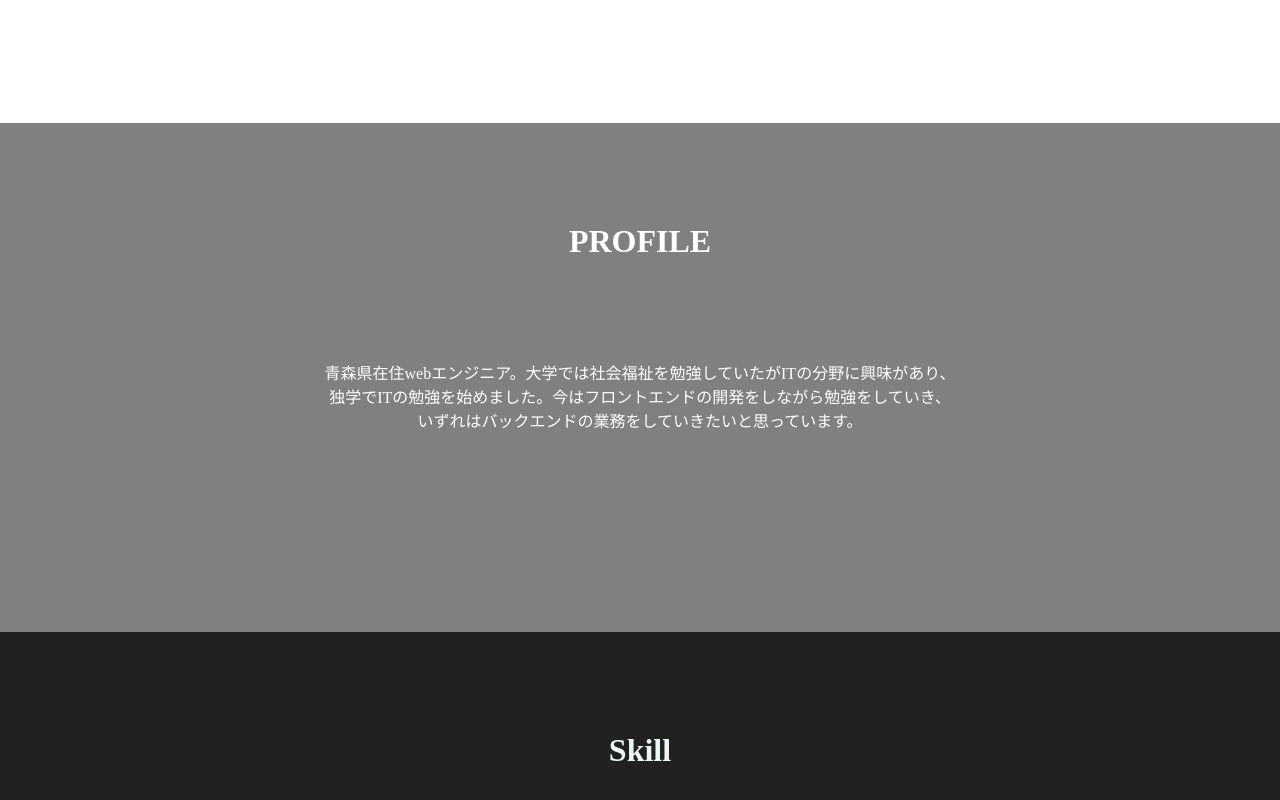
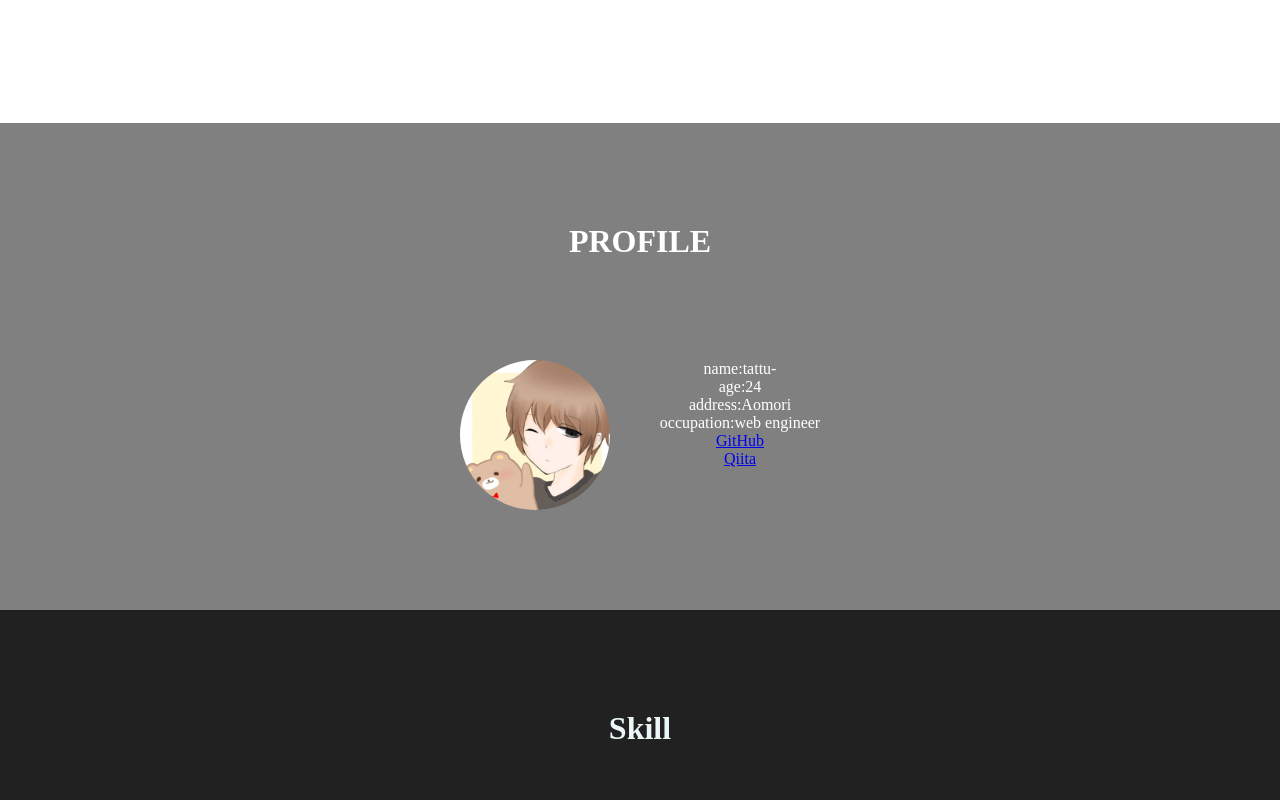
Before and after one commit to li40b/profile, a React (Create React App) app: page / in a window 1280 px wide. Shown: the part 514-1314 px from the top of the page. Built offline with nearby package versions, Linux system fonts and the light colour scheme.

Commit message:
profileの修正

```diff
--- a/src/components/Profile.jsx
+++ b/src/components/Profile.jsx
@@ -1,5 +1,6 @@
 //Profile.jsx
 import { makeStyles } from "@mui/styles";
+import img from  "../img/IMG_0113.JPG";
 
 const useStyles = makeStyles({
   profile: {
@@ -11,8 +12,17 @@ const useStyles = makeStyles({
     paddingTop: "100px",
     paddingBottom: "100px",
   },
+  contents: {
+    display: "flex",
+    justifyContent: "center",
+    paddingBottom: "100px"
+  },
+  img: {
+    height: "150px",
+    borderRadius: "50%",
+    marginRight: "50px"
+  },
   text: {
-    paddingBottom: "200px",
   }
 });
 
@@ -23,9 +33,17 @@ const Profile = () => {
   return (
     <div className={classes.profile} id="profileLink">
       <h1 className={classes.title}>PROFILE</h1>
-      <p className={classes.text}>青森県在住webエンジニア。大学では社会福祉を勉強していたがITの分野に興味があり、<br />
-        独学でITの勉強を始めました。今はフロントエンドの開発をしながら勉強をしていき、<br />
-        いずれはバックエンドの業務をしていきたいと思っています。
+      <div className={classes.contents}>
+        <img className={classes.img} src={img} alt="icon"/>
+          <p>name:tattu-<br/>
+             age:24<br/>
+             address:Aomori<br/>
+             occupation:web engineer<br/>
+             <a href="https://github.com/li40b">GitHub</a><br />
+             <a href="https://qiita.com/li40b">Qiita</a>
+          </p>
+      </div>
+        <p className={classes.text}>
       </p>
     </div>
   );
```
